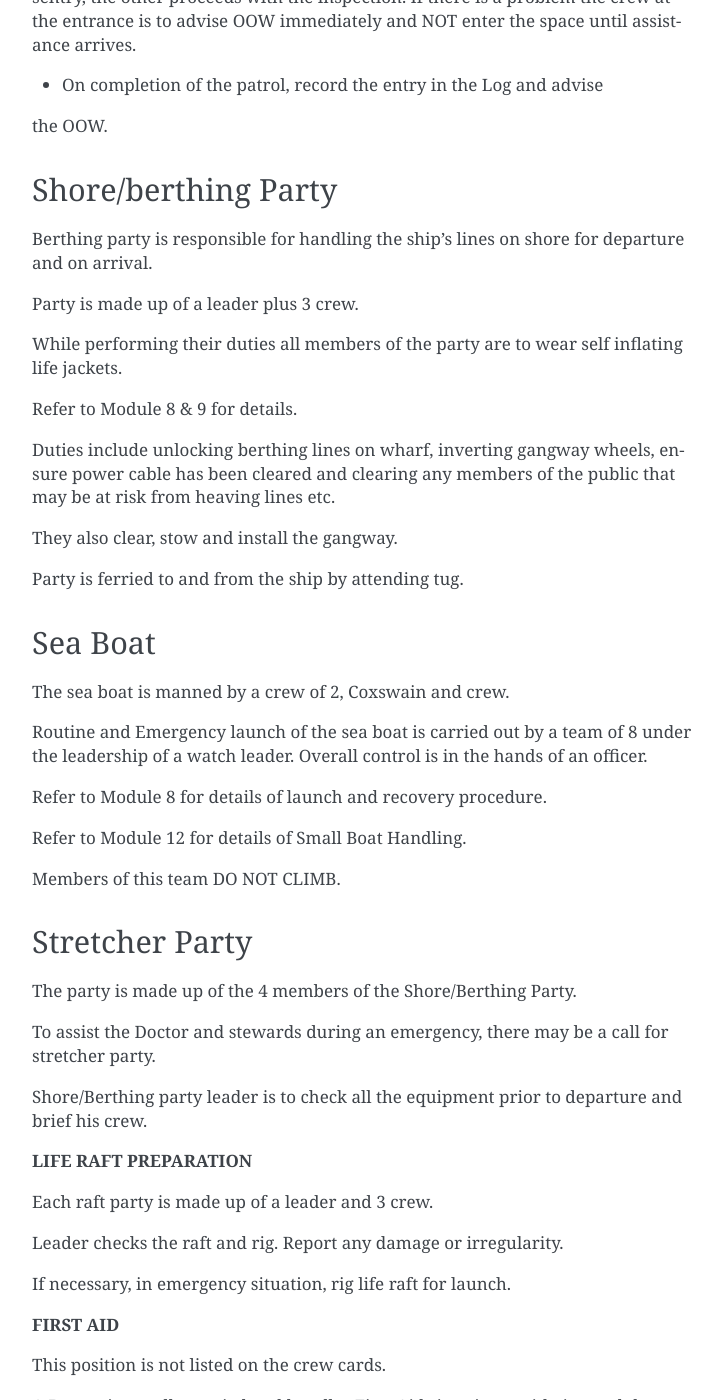
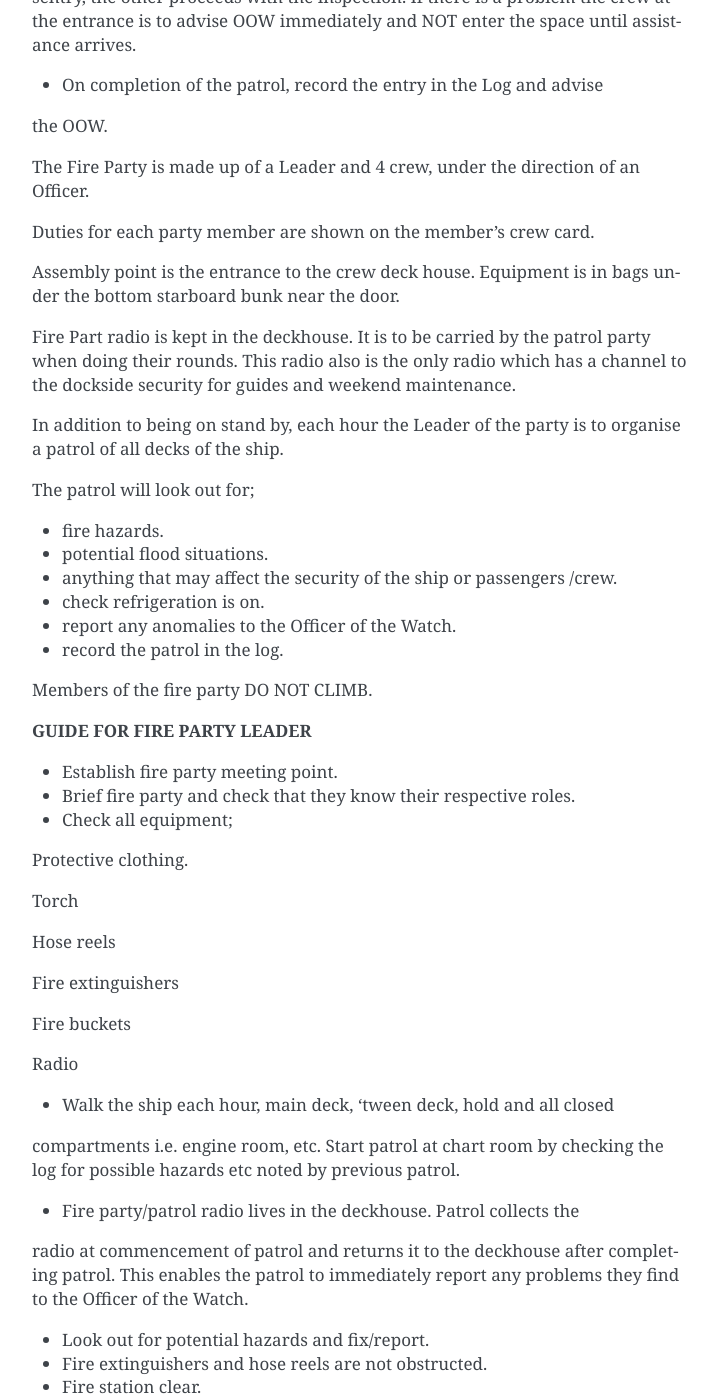
Before and after one commit to uayebforever/jc-handbook, a Sphinx documentation site: the page built from jc-handbook/source/ships_parties.rst, in a window 1280 px wide and 1400 px high, scrolled down 921 px. Shown: the whole window, without its empty margins (388-1110 px from the left). Built offline with Sphinx 7.4.7, drawn with Linux system fonts in a browser that asks for light colours; some of the changed text lies outside the part shown.

Commit message:
Some more updating of text.

```diff
--- a/jc-handbook/source/ships_parties.rst
+++ b/jc-handbook/source/ships_parties.rst
@@ -44,6 +44,91 @@ enter the space until assistance arrives.
 
 - On completion of the patrol, record the entry in the Log and advise
 the OOW.
+
+
+
+
+
+The Fire Party is made up of a Leader and 4 crew, under the direction of
+an Officer.
+
+Duties for each party member are shown on the member’s crew card.
+
+Assembly point is the entrance to the crew deck house. Equipment is in
+bags under the bottom starboard bunk near the door.
+
+Fire Part radio is kept in the deckhouse. It is to be carried by the
+patrol party when doing their rounds. This radio also is the only radio
+which has a channel to the dockside security for guides and weekend
+maintenance.
+
+In addition to being on stand by, each hour the Leader of the party is
+to organise a patrol of all decks of the ship.
+
+The patrol will look out for;
+
+- fire hazards.
+
+- potential flood situations.
+
+- anything that may affect the security of the ship or passengers /crew.
+
+- check refrigeration is on.
+
+- report any anomalies to the Officer of the Watch.
+
+- record the patrol in the log.
+
+Members of the fire party DO NOT CLIMB.
+
+**GUIDE FOR FIRE PARTY LEADER**
+
+- Establish fire party meeting point.
+
+- Brief fire party and check that they know their respective roles.
+
+- Check all equipment;
+
+Protective clothing.
+
+Torch
+
+Hose reels
+
+Fire extinguishers
+
+Fire buckets
+
+Radio
+
+- Walk the ship each hour, main deck, ‘tween deck, hold and all closed
+compartments i.e. engine room, etc. Start patrol at chart room by
+checking the log for possible hazards etc noted by previous patrol.
+
+- Fire party/patrol radio lives in the deckhouse. Patrol collects the
+radio at commencement of patrol and returns it to the deckhouse after
+completing patrol. This enables the patrol to immediately report any
+problems they find to the Officer of the Watch.
+
+- Look out for potential hazards and fix/report.
+
+- Fire extinguishers and hose reels are not obstructed.
+
+- Fire station clear.
+
+- When in the hold - check for flooding
+
+- check ballast blocks for movement
+
+- Fire doors and escape hatches are not obstructed.
+
+- “Exit” lights are lit and not obscured.
+
+- Note completion of the patrol in the log in the chart room.
+
+- Report to officer of the watch when patrol has been completed.
+
+- Return Radio to its holder in the deck house.
 
 
 
```
Also changed, not shown: jc-handbook/source/seaboat.rst (+0 -41 lines), jc-handbook/source/special_duties.rst (+15 -0 lines).
